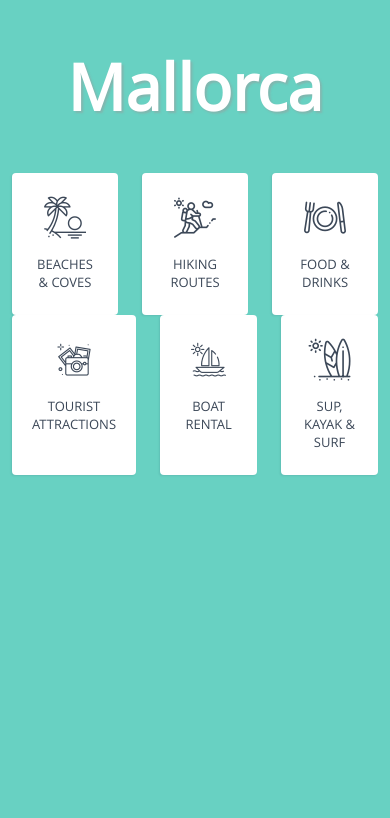
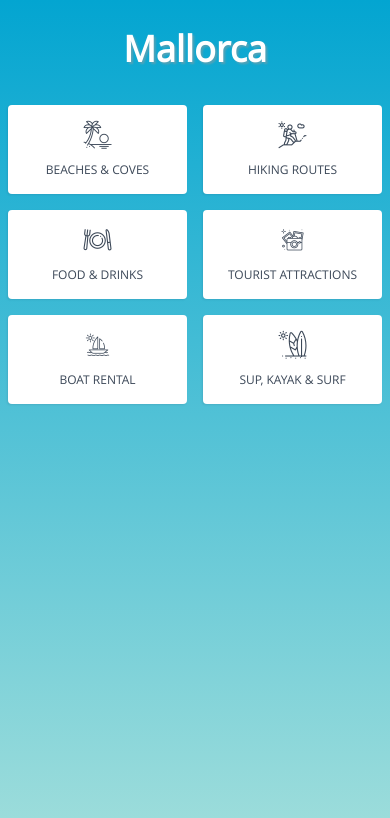
Before and after one commit to miriam-mr90/mallorca, a React (Create React App) app: page / in a window 390 px wide. Shown: the top 818 px of the page. Built offline with nearby package versions, Linux system fonts and the light colour scheme.

Commit message:
styles: update to mobile first and color scheme (WIP)

```diff
--- a/src/App.js
+++ b/src/App.js
@@ -43,6 +43,7 @@ export default class App extends Component {
     }
 
     render() {
+        console.log(this.props)
         return (
             <Layout
                 {...this.props}
--- a/src/components/Cards.jsx
+++ b/src/components/Cards.jsx
@@ -4,7 +4,12 @@ import styled from "styled-components";
 
 const StyledCardsWrapper = styled.div`
     display: flex;
+    flex-direction: column;
     flex-wrap: wrap;
+
+    @media ${props => props.theme.device.tablet} {
+        flex-direction: row;
+    }
 `;
 
 const StyledCard = styled.div`
@@ -13,9 +18,9 @@ const StyledCard = styled.div`
     box-shadow: -1px 1px 2px rgba(18,42,68,0.1);
     box-sizing: border-box;
     display: flex;
+    flex: 0 0 calc(25% - 24px);
     flex-direction: column;
-    flex: 0 0 calc(25% - 24px);
-    margin: 12px;
+    margin: 8px 12px;
 
     .card {
         &__wrapper {
@@ -28,6 +33,7 @@ const StyledCard = styled.div`
             color: ${props => props.theme.color.main};
         }
     }
+
 `;
 
 const CardItem = ({ item }) => (
--- a/src/components/Header.jsx
+++ b/src/components/Header.jsx
@@ -4,9 +4,12 @@ import styled from "styled-components";
 const StyledHeader = styled.header`
     color: ${props => props.theme.color.neutral000};
     display: flex;
-    font-size: 32px;
     justify-content: center;
     text-shadow: 2px 2px 2px rgba(155,155,155,0.49);
+
+    h1 {
+        font-size: 36px;
+    }
 `;
 
 const Header = ({ title }) => (
--- a/src/components/Layout.jsx
+++ b/src/components/Layout.jsx
@@ -24,7 +24,8 @@ const GlobalStyle = createGlobalStyle`
     body {
         font-family: 'Raleway', sans-serif;
         font-size: 14px;
-        background: ${props => props.theme.color.main};
+        /* background: ${props => props.theme.color.main}; */
+        background-image: linear-gradient(360deg, rgb(160, 222, 219),rgb(3, 165, 209));
         color: ${props => props.theme.color.text};
         margin: 0;
     }
--- a/src/components/Menu.jsx
+++ b/src/components/Menu.jsx
@@ -5,7 +5,7 @@ const StyledMenu = styled.div`
     display: flex;
     flex-wrap: wrap;
     justify-content: center;
-    margin-bottom: 36px;
+    margin-bottom: 20px;
 `;
 
 const StyledCard = styled.div`
@@ -15,26 +15,30 @@ const StyledCard = styled.div`
     box-sizing: border-box;
     display: flex;
     flex-direction: column;
-    flex: 1;
-    font-size: 13px;
-    margin-left: 12px;
-    margin-right: 12px;
-    padding: 24px 20px;
+    flex-grow: 1;
+    font-size: 12px;
+    margin: 8px;
+    padding: 16px 12px;
     text-align: center;
     text-transform: uppercase;
-    transition: transform .2s;
+    transition: all .2s;
+    width: 33%;
+
+    @media ${props => props.theme.device.tablet} {
+        max-width: 220px;
+        width: auto;
+    }
 
     &:hover {
         cursor: pointer;
     }
 
     .icon {
-        font-size: 42px;
-        margin-bottom: 16px;
+        font-size: 28px;
+        margin-bottom: 12px;
     }
 
     ${props => props.active && css`
-        border-bottom: ${props => `2px solid ${props.theme.color.mainDark}`};
         color: ${props => props.theme.color.mainDark};
         font-weight: 600;
         transform: rotateZ(3deg);
--- a/src/theme.js
+++ b/src/theme.js
@@ -2,13 +2,22 @@ const theme = {
     color: {
         neutral000: '#FFF',
         neutral100: '#000',
-        main: '#68D1C2',
-        mainDark: '#57AEA1',
+        main: '#268fb7',
+        mainDark: '#268fb7',
         lightGrey: '#EFF2F7',
         text: '#3C4858',
     },
     font: {
         body: 'PT Sans, sans-serif',
+    },
+    device: {
+        mobileS: `(min-width: 320px)`,
+        mobileM: `(min-width: 375px)`,
+        mobileL: `(min-width: 425px)`,
+        tablet: `(min-width: 768px)`,
+        laptop: `(min-width: 1024px)`,
+        laptopL: `(min-width: 1440px)`,
+        desktop: `(min-width: 2560px)`
     }
 }
 
```
